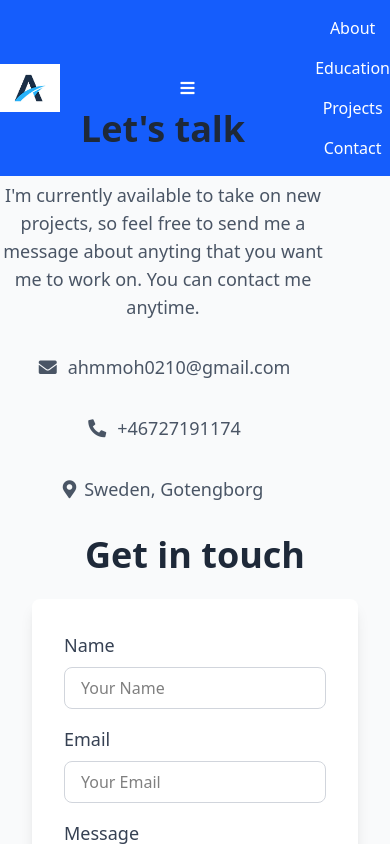
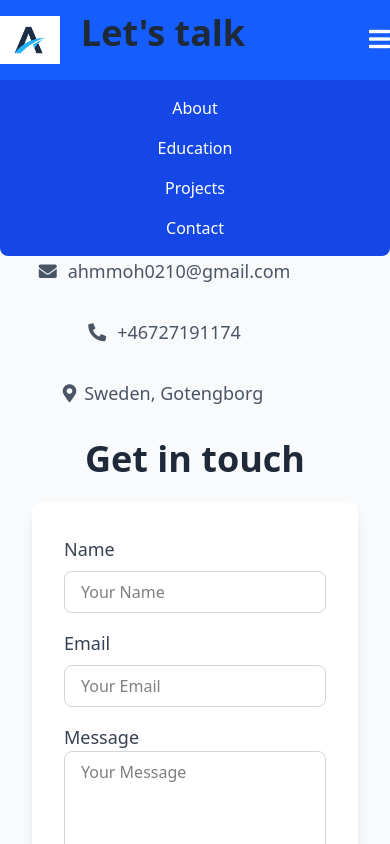
Before and after one commit to AM940210/My-Portfolio, a React (Vite) app: page /contact in a window 390 px wide. Both pictures are taken after a click on the button "Toggle menu". Shown: the top 844 px of the page. Built offline with nearby package versions, Linux system fonts and the light colour scheme.

Commit message:
change som code in mobile version

```diff
--- a/src/Components/Header.tsx
+++ b/src/Components/Header.tsx
@@ -19,24 +19,62 @@ const Header: React.FC = () => {
 
         {/* Desktop Navigation Links */}
         <ul className="hidden md:flex space-x-6 justify-center flex-grow">
-          <li><Link to="/about">About</Link></li>
-          <li><Link to="/education">Education</Link></li>
-          <li><Link to="/projects">Projects</Link></li>
-          <li><Link to="/contact">Contact</Link></li>
+          <li>
+            <Link to="/about" className="hover:text-gray-300 transition duration-200">
+              About
+            </Link>
+          </li>
+          <li>
+            <Link to="/education" className="hover:text-gray-300 transition duration-200">
+              Education
+            </Link>
+          </li>
+          <li>
+            <Link to="/projects" className="hover:text-gray-300 transition duration-200">
+              Projects
+            </Link>
+          </li>
+          <li>
+            <Link to="/contact" className="hover:text-gray-300 transition duration-200">
+              Contact
+            </Link>
+          </li>
         </ul>
 
         {/* Hamburger Icon for Mobile */}
-        <button className="md:hidden text-white" onClick={() => setIsOpen(!isOpen)}>
-          <i className="fas fa-bars"></i>
+        <button className="md:hidden text-white"
+        onClick={() => setIsOpen(!isOpen)}
+        aria-expanded={isOpen ? "true" : "false"}
+        aria-label="Toggle menu"
+        >
+          <i className="fas fa-bars text-2xl"></i>
         </button>
 
         {/* Mobile Menu */}
-        <div className={`md:hidden ${isOpen ? "block" : "hidden"}`}>
-          <ul className="space-y-4 text-center">
-            <li><Link to="/about">About</Link></li>
-            <li><Link to="/education">Education</Link></li>
-            <li><Link to="/projects">Projects</Link></li>
-            <li><Link to="/contact">Contact</Link></li>
+        <div
+          className={`md:hidden ${isOpen ? "block" : "hidden"} bg-blue-700 rounded-b-lg mt-4 p-4 absolute top-16 left-0 right-0 z-10`}
+        >
+          <ul className="space-y-4 text-center text-white">
+            <li>
+              <Link to="/about" onClick={() => setIsOpen(false)}>
+                About
+              </Link>
+            </li>
+            <li>
+              <Link to="/education" onClick={() => setIsOpen(false)}>
+                Education
+              </Link>
+            </li>
+            <li>
+              <Link to="/projects" onClick={() => setIsOpen(false)}>
+                Projects
+              </Link>
+            </li>
+            <li>
+              <Link to="/contact" onClick={() => setIsOpen(false)}>
+                Contact
+              </Link>
+            </li>
           </ul>
         </div>
 
```
